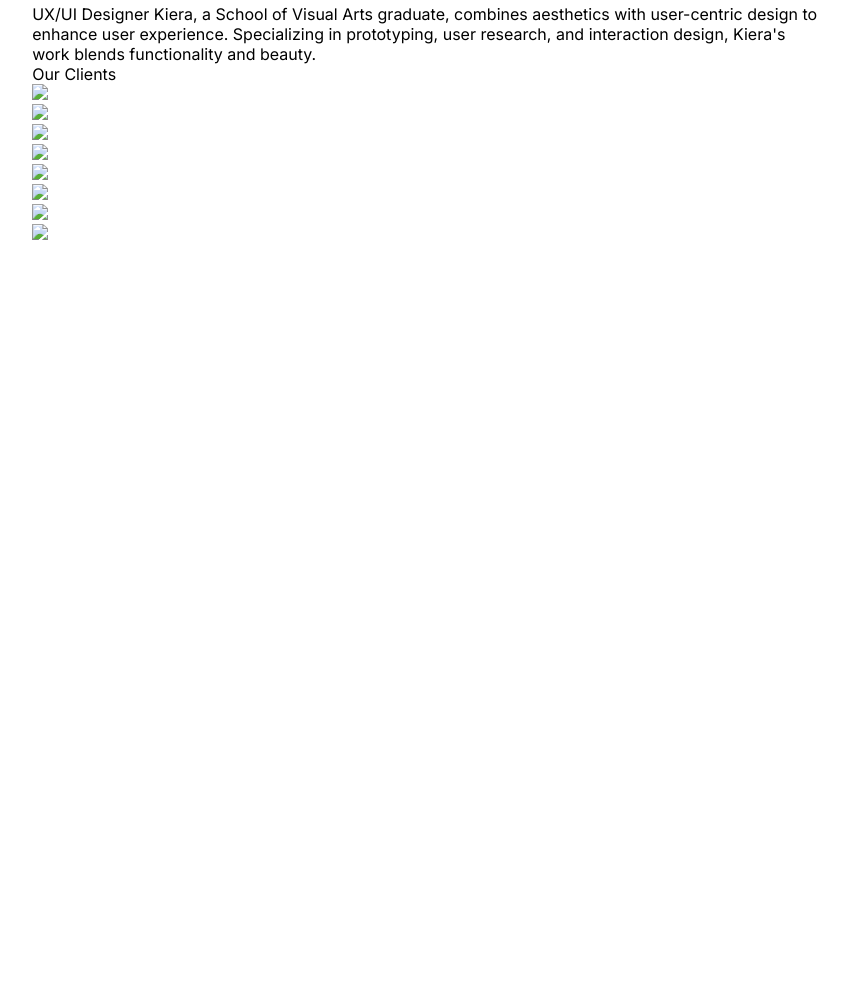
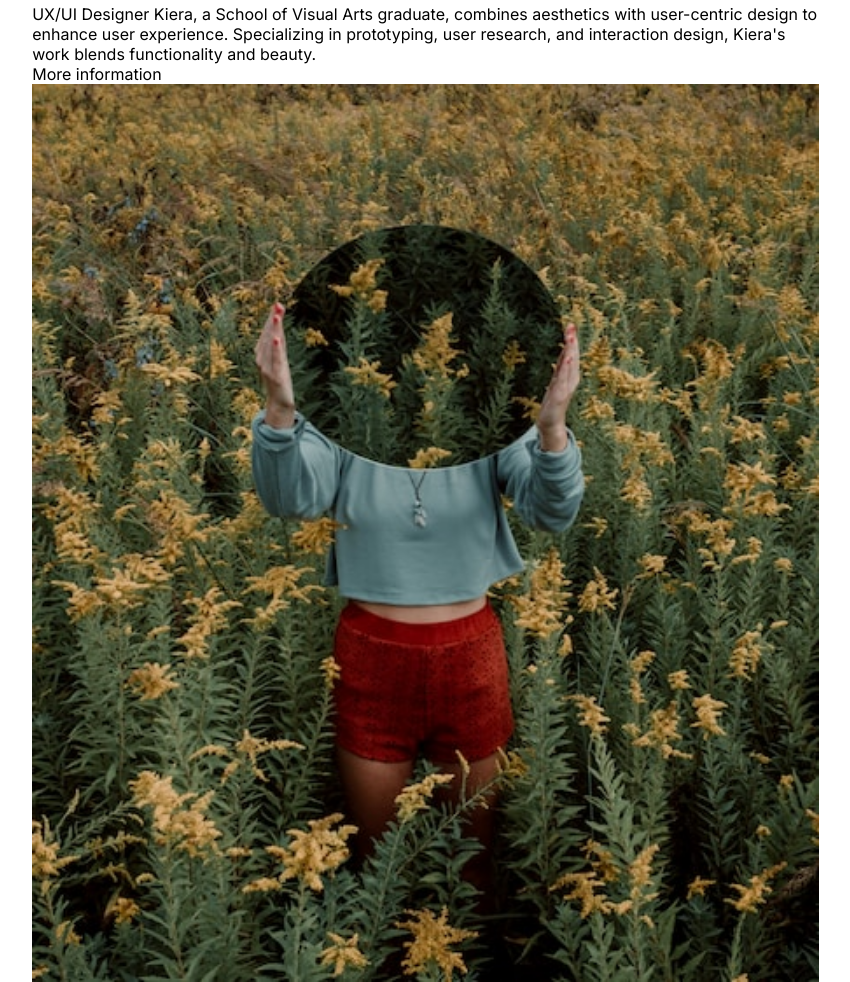
Before and after one commit to Solavis/Solavis.github.io, a plain HTML site: page index.html in a window 1280 px wide. Shown: the part 2383-3365 px from the top of the page, without its empty margins (237-1087 px from the left). Drawn offline with Linux system fonts and the light colour scheme.

Commit message:
Changed code

```diff
--- a/index.html
+++ b/index.html
@@ -34,15 +34,16 @@
       <div class="infocard-blurb" id="infoCardBlurb3">UX/UI Designer Kiera, a School of Visual Arts graduate, combines aesthetics with user-centric design to enhance user experience. Specializing in prototyping, user research, and interaction design, Kiera's work blends functionality and beauty.</div>
     </div>
 
-    <div class="our-clients-title" id="ourClientsTitle">Our Clients</div>
-    <div class="client-icon-container" id="clientIcon1"><img class="client-icon" src="images/Example_Client_Icon_A.png"></img></div>
-    <div class="client-icon-container" id="clientIcon2"><img class="client-icon" src="images/Example_Client_Icon_B.png"></img></div>
-    <div class="client-icon-container" id="clientIcon3"><img class="client-icon" src="images/Example_Client_Icon_C.png"></img></div>
-    <div class="client-icon-container" id="clientIcon4"><img class="client-icon" src="images/Example_Client_Icon_D.png"></img></div>
-    <div class="client-icon-container" id="clientIcon5"><img class="client-icon" src="images/Example_Client_Icon_E.png"></img></div>
-    <div class="client-icon-container" id="clientIcon6"><img class="client-icon" src="images/Example_Client_Icon_F.png"></img></div>
-    <div class="client-icon-container" id="clientIcon7"><img class="client-icon" src="images/Example_Client_Icon_G.png"></img></div>
-    <div class="client-icon-container" id="clientIcon8"><img class="client-icon" src="images/Example_Client_Icon_H.png"></img></div>
+    <div class="our-clients-title" id="ourClientsTitle">More information</div>
+    <div class="client-icon-container" id="More info1"><img class="client-icon" src="images/More info.jfif"></img></div>
+    <div class="infocard-blurb" id="info1">UX/UI Designer Kiera, a School of Visual Arts graduate, combines aesthetics with user-centric design to enhance user experience. Specializing in prototyping, user research, and interaction design, Kiera's work blends functionality and beauty.</div>
+    <div class="client-icon-container" id="More info2"><img class="client-icon" src="images/More info 2.jfif"></img></div>
+    <div class="infocard-blurb" id="info2">UX/UI Designer Kiera, a School of Visual Arts graduate, combines aesthetics with user-centric design to enhance user experience. Specializing in prototyping, user research, and interaction design, Kiera's work blends functionality and beauty.</div>
+    <div class="client-icon-container" id="info3"><img class="client-icon" src="images/More info 3.jfif"></img></div>
+    <div class="infocard-blurb" id="info3">UX/UI Designer Kiera, a School of Visual Arts graduate, combines aesthetics with user-centric design to enhance user experience. Specializing in prototyping, user research, and interaction design, Kiera's work blends functionality and beauty.</div>
+    <div class="client-icon-container" id="extra1"><img class="client-icon" src="images/Extra.jfif"></img></div>
+    <div class="client-icon-container" id="extra2"><img class="client-icon" src="images/Extra 2.jfif"></img></div>
+    <div class="client-icon-container" id="extra3"><img class="client-icon" src="images/Extra 3.jfif"></img></div>
   </div>
 
 </body>
```
Also changed, not shown: images/Extra 2.jfif (renamed from images/photo-1529974445367-5b9bf0a0586e.jfif), images/Extra 3.jfif (renamed from images/photo-1524787452540-d4034dc921e8.jfif), images/Extra.jfif (renamed from images/photo-1536995769641-12e9f98fd223.jfif), images/More info 2.jfif (renamed from images/photo-1548630435-998a2cbbff67.jfif), images/More info 3.jfif (renamed from images/photo-1501023956373-055b874f2929.jfif), images/More info.jfif (renamed from images/photo-1536197531100-50b27f49a08c.jfif).
